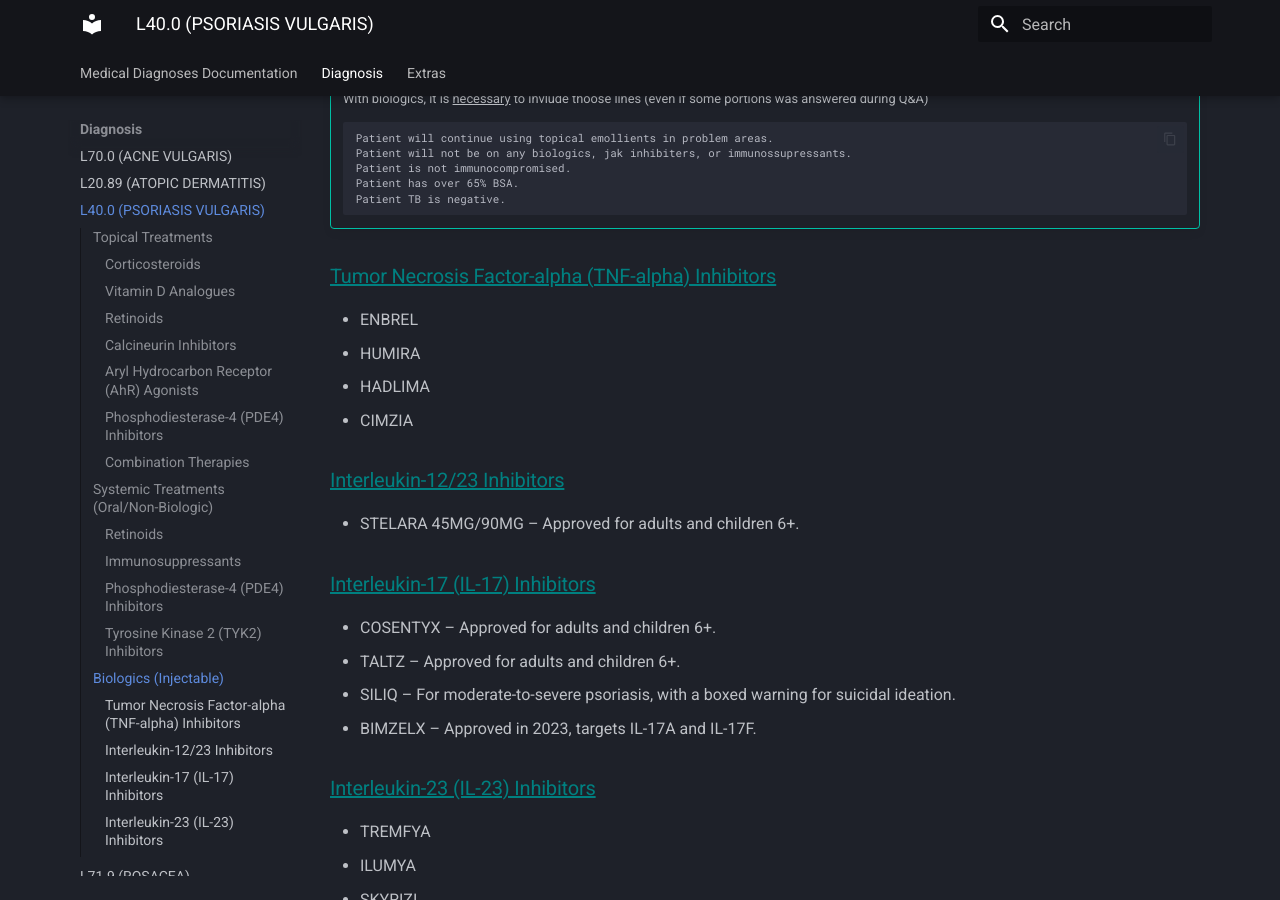
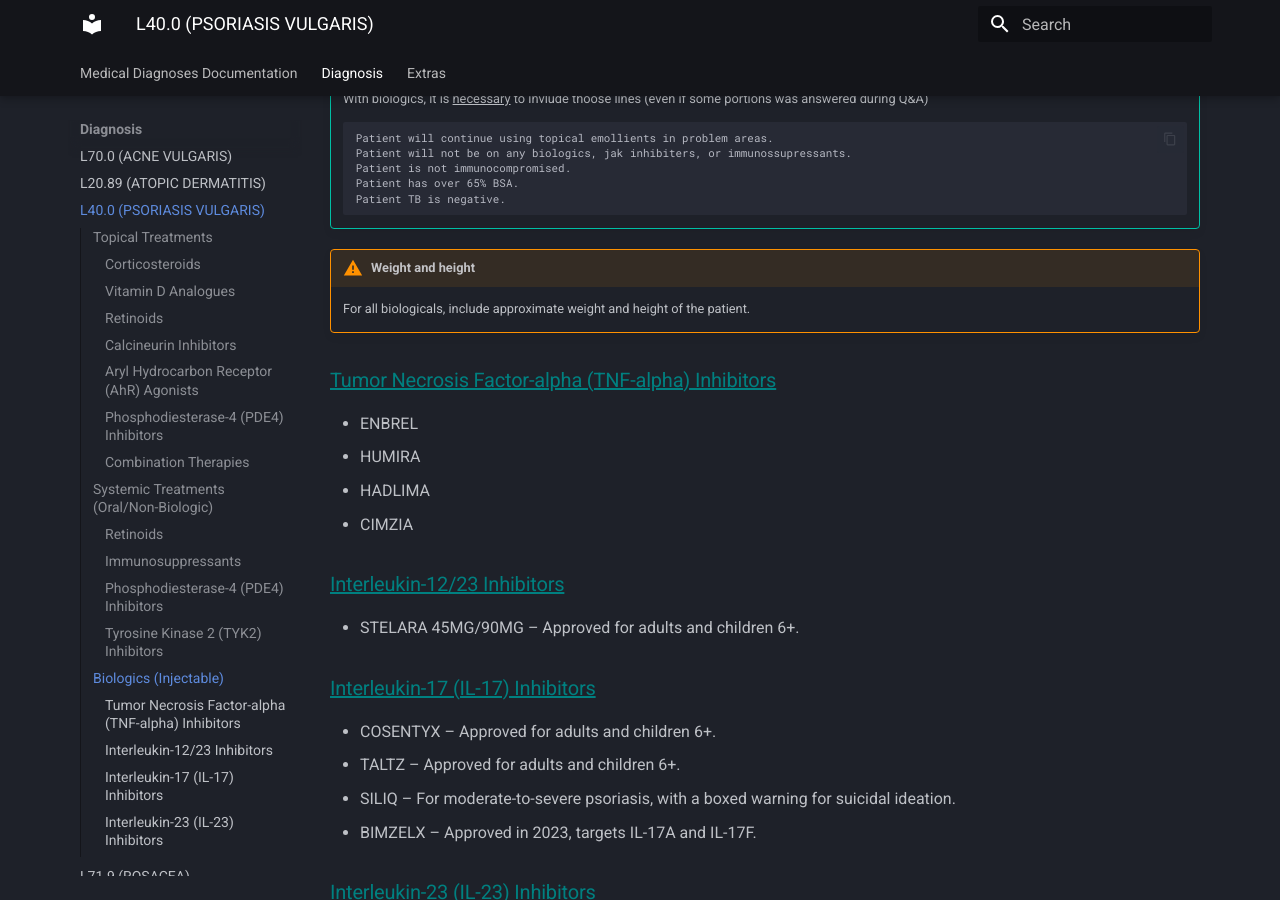
Before and after one commit to rei-cher/server-mkdocs, an MkDocs documentation site: the page built from docs/diagnosis/psoriasis_vulgaris.md, in a window 1280 px wide and 900 px high, scrolled down 2091 px. Built offline with MkDocs 1.6.1 and Material for MkDocs 9.7.7, drawn with Linux system fonts in a browser that asks for light colours.

Commit message:
weight and height for the biologic

````diff
--- a/docs/diagnosis/psoriasis_vulgaris.md
+++ b/docs/diagnosis/psoriasis_vulgaris.md
@@ -63,6 +63,8 @@
     Patient has over 65% BSA.
     Patient TB is negative.
     ```
+!!! Warning "Weight and height"
+    For all biologicals, include approximate weight and height of the patient.
 
 ### <u  style="color:teal">Tumor Necrosis Factor-alpha (TNF-alpha) Inhibitors</u>
 - ENBREL
````
